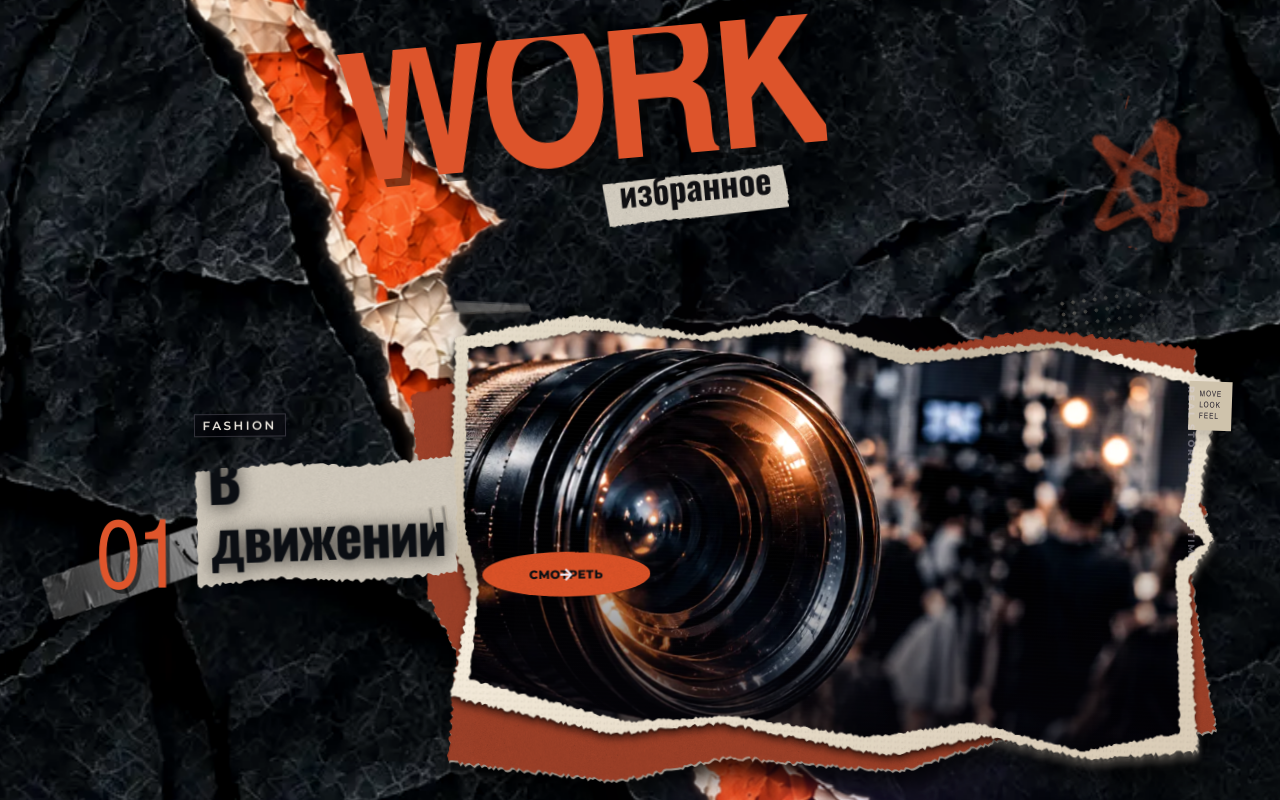
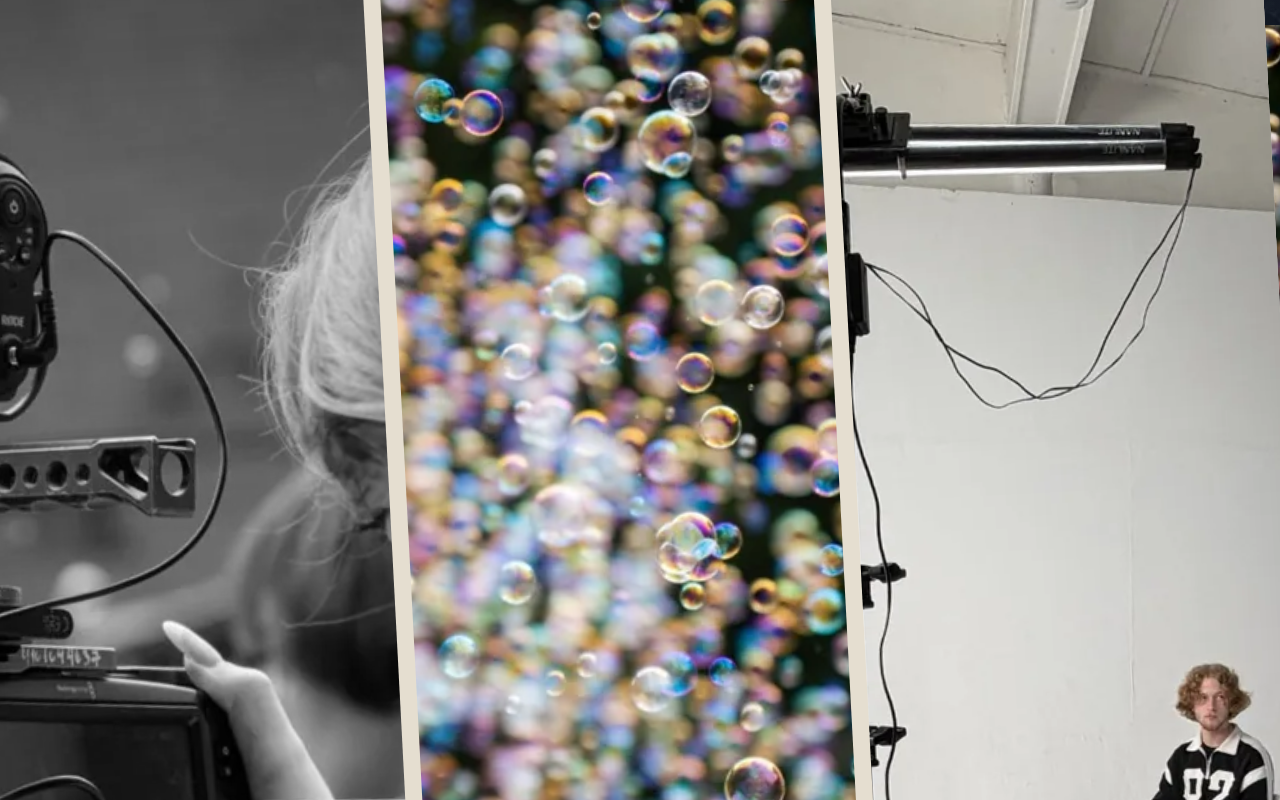
Before and after one commit to anastFILMS/portfolio, a React (Vite) app: page / in a window 1280 px wide. Shown: the part 631-1431 px from the top of the page. Built offline with nearby package versions, Linux system fonts and the light colour scheme; a web font is replaced by a local one.

Commit message:
Rebuild WORK as editorial spread

```diff
--- a/src/components/Work.tsx
+++ b/src/components/Work.tsx
@@ -1,126 +1,98 @@
-import { useEffect, useRef, useState } from 'react';
+import { useState, type CSSProperties } from 'react';
 import { projects, type Project } from '../content/projects';
 import { useParallaxEnabled } from '../hooks/useParallax';
-import { WorkCard } from './WorkCard';
+import { asset } from '../lib/asset';
 import { ReelPlayer } from './ReelPlayer';
-import { SectionSeam } from './grunge/SectionSeam';
+import { WorkPreview } from './WorkPreview';
 import './Work.css';
 
-/** Five directions tied together by one continuous physical paper collage.
- * The background owns the rift and material depth; every direction stays
- * live HTML/media with a natural reading and keyboard order. */
+const slots = ['feature', 'portrait', 'lower-left', 'lower-right', 'strip'] as const;
+
 export function Work() {
   const [open, setOpen] = useState<Project | null>(null);
   const motionEnabled = useParallaxEnabled();
-  const sectionRef = useRef<HTMLElement>(null);
-
-  /* WORK is a real stack of paper planes now. The section writes pixel
-     offsets straight to CSS variables instead of re-rendering five videos
-     on every scroll tick. Movement stays deliberately small: it should read
-     as material depth, not as floating UI. */
-  useEffect(() => {
-    const section = sectionRef.current;
-    if (!section) return;
-
-    const properties = [
-      '--work-base-y',
-      '--work-rift-x',
-      '--work-rift-y',
-      '--work-rift-echo-x',
-      '--work-rift-echo-y',
-      '--work-detail-x',
-      '--work-detail-y',
-    ];
-    const reset = () => properties.forEach((property) => section.style.setProperty(property, '0px'));
-
-    if (!motionEnabled) {
-      reset();
-      return;
-    }
-
-    let frame = 0;
-    const measure = () => {
-      frame = 0;
-      const rect = section.getBoundingClientRect();
-      const viewport = window.innerHeight;
-      if (rect.bottom < -viewport || rect.top > viewport * 2) return;
-
-      const progress = Math.min(1, Math.max(0, (viewport - rect.top) / (viewport + rect.height)));
-      const phase = (progress - 0.5) * 2;
-      const px = (range: number) => `${(phase * range).toFixed(2)}px`;
-
-      section.style.setProperty('--work-base-y', px(18));
-      section.style.setProperty('--work-rift-x', px(7));
-      section.style.setProperty('--work-rift-y', px(42));
-      section.style.setProperty('--work-rift-echo-x', px(-4.5));
-      section.style.setProperty('--work-rift-echo-y', px(31));
-      section.style.setProperty('--work-detail-x', px(-5));
-      section.style.setProperty('--work-detail-y', px(64));
-    };
-    const schedule = () => {
-      if (!frame) frame = requestAnimationFrame(measure);
-    };
-
-    measure();
-    window.addEventListener('scroll', schedule, { passive: true });
-    window.addEventListener('resize', schedule);
-    return () => {
-      if (frame) cancelAnimationFrame(frame);
-      window.removeEventListener('scroll', schedule);
-      window.removeEventListener('resize', schedule);
-      reset();
-    };
-  }, [motionEnabled]);
 
   return (
-    <section
-      className="section section--work work work--rift"
-      id="work"
-      ref={sectionRef}
-      data-paper-motion={motionEnabled ? 'on' : 'off'}
-    >
-      <SectionSeam id="section-edge-01" accent />
+    <section className="section section--work work work--editorial" id="work">
+      <div className="work__grain" aria-hidden="true" />
+      <div className="work__glow work__glow--a" aria-hidden="true" />
+      <div className="work__glow work__glow--b" aria-hidden="true" />
 
-      {/* Separate raster planes replace the old flattened background. The
-          second rift is only used on taller/narrower desktop canvases, where
-          two uncropped fragments cover the route without stretching pixels. */}
-      <div className="work__material" aria-hidden="true">
-        <i className="work__layer work__layer--base" />
-        <i className="work__layer work__layer--rift" />
-        <i className="work__layer work__layer--rift-echo" />
-      </div>
+      <div className="shell work__spread">
+        <aside className="work__intro">
+          <span className="work__index u-label">02</span>
+          <h2 className="work__heading">WORK</h2>
+          <p className="work__lead">Живые моменты. Реальные люди.<br />Истории, которые остаются.</p>
+          <p className="work__desc">Съёмка, репортаж, интервью, мультикам и монтаж — как единая визуальная история.</p>
+          <span className="work__handnote">Больше, чем видео</span>
+          <div className="work__legend u-label" aria-hidden="true">
+            <span>FASHION</span><span>EVENTS</span><span>REPORTAGE</span><span>INTERVIEW</span>
+          </div>
+        </aside>
 
-      {/* Loose fragments sit between the material plate and the projects.
-          Their only job is to make the photographs feel physically pasted
-          into one scrapbook spread rather than arranged as clean cards. */}
-      <div className="work__scraps" aria-hidden="true">
-        <i className="work__scrap work__scrap--1" />
-        <i className="work__scrap work__scrap--2" />
-        <i className="work__scrap work__scrap--3" />
-        <i className="work__scrap work__scrap--4" />
-        <i className="work__scrap work__scrap--5" />
-        <i className="work__scrap work__scrap--6" />
-        <i className="work__scrap work__scrap--7" />
-      </div>
+        <div className="work__gallery">
+          {projects.map((project, index) => {
+            const slot = slots[index] ?? 'strip';
+            const paperId = Number(project.number);
+            const vars = {
+              '--paper-mask': `url("${asset(`design/paper-v3/work-${paperId}-mask.svg`)}")`,
+              '--paper-outer': `url("${asset(`design/paper-v3/work-${paperId}-outer.svg`)}")`,
+            } as CSSProperties;
 
-      <div className="shell">
-        <header className="work__masthead">
-          <h2 className="work__title u-cond"><span>WORK</span></h2>
-          {/* «избранное» на маленькой бумажке, слегка правее и внахлёст
-              на низ букв — как в макете. */}
-          <span className="work__sub">избранное</span>
-        </header>
+            return (
+              <article
+                className={`work-project work-project--${slot}`}
+                key={project.id}
+                data-hover-media
+                style={vars}
+              >
+                <button
+                  className="work-project__media"
+                  type="button"
+                  onClick={() => setOpen(project)}
+                  aria-label={`Смотреть: ${project.title}`}
+                >
+                  <span className="work-project__paper">
+                    <span className="work-project__picture" data-fit={project.temporaryPosterFit ?? 'cover'}>
+                      <WorkPreview project={project} allowHoverPlay={motionEnabled} />
+                    </span>
+                    <img
+                      className="work-project__fiber"
+                      src={asset(`design/paper-v3/work-${paperId}-frame.svg`)}
+                      alt=""
+                      aria-hidden="true"
+                    />
+                  </span>
+                </button>
 
-        <div className="work__rows">
-          {projects.map((project) => (
-            <WorkCard
-              key={project.id}
-              project={project}
-              onOpen={setOpen}
-              motionEnabled={motionEnabled}
-            />
-          ))}
+                <div className="work-project__copy">
+                  <span className="work-project__num u-label">{project.number}</span>
+                  <span className="work-project__tag u-label">{project.categoryLabel}</span>
+                  <h3>{project.title}</h3>
+                  <button
+                    className="work-project__open"
+                    type="button"
+                    onClick={() => setOpen(project)}
+                    aria-label={`Открыть ${project.title}`}
+                  >
+                    <span aria-hidden="true">→</span>
+                  </button>
+                </div>
+
+                <span className="work-project__tape" aria-hidden="true" />
+                <span className="work-project__scribble" aria-hidden="true">
+                  {index === 0 ? 'moment / movement / frame' : index === 1 ? 'people / sound / light' : index === 2 ? 'observe / catch / keep' : index === 3 ? 'voice / face / story' : 'short / bold / alive'}
+                </span>
+              </article>
+            );
+          })}
         </div>
+
+        <div className="work__pager u-label" aria-hidden="true">
+          <span>01</span><span className="is-active">02</span><span>03</span><span>04</span>
+        </div>
+
+        <div className="work__footer-note u-label" aria-hidden="true">FILM / PEOPLE / POSSIBILITY</div>
       </div>
 
       <ReelPlayer project={open} onClose={() => setOpen(null)} />
```
